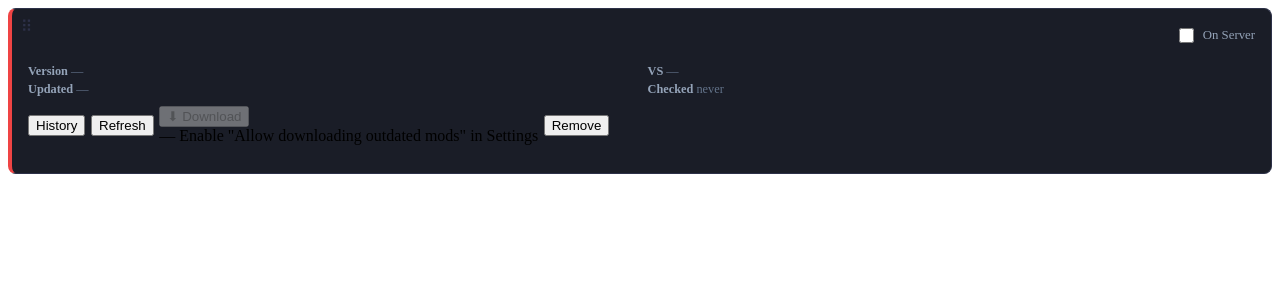
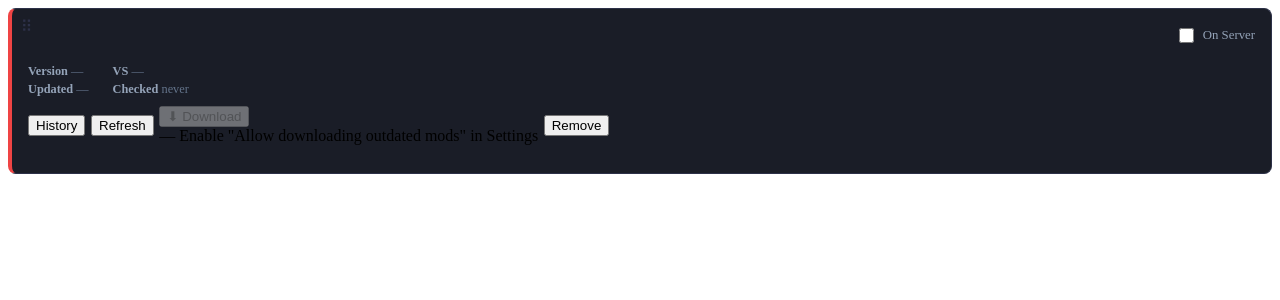
Before and after one commit to LoneAngelFayt/vs-modwatch, a FastAPI app: template app/templates/mod_card.html in a window 1280 px wide. Shown: the top 300 px of the page. Run offline with FastAPI, Linux system fonts and the light colour scheme; the template is opened without the code that fills it, so the values that code supplies are empty.

Commit message:
fix: cap card width at 420px, fix meta grid on wide screens

```diff
--- a/app/templates/dashboard.html
+++ b/app/templates/dashboard.html
@@ -36,7 +36,7 @@
 {% if view == 'list' %}
   {% include "list_view.html" %}
 {% else %}
-  <div id="mod-grid" style="display:grid;gap:1rem;grid-template-columns:repeat(auto-fill,minmax(340px,1fr));">
+  <div id="mod-grid" style="display:grid;gap:1rem;grid-template-columns:repeat(auto-fill,minmax(340px,420px));">
     {% include "mod_cards_partial.html" %}
   </div>
 {% endif %}
--- a/app/templates/mod_card.html
+++ b/app/templates/mod_card.html
@@ -26,7 +26,7 @@
     {% elif state == 'stale' %}<span class="badge badge-stale">✕ Outdated{% if compat.note %}: {{ compat.note }}{% endif %}</span>
     {% endif %}
   </div>
-  <div style="font-size:.77rem;color:#64748b;display:grid;grid-template-columns:1fr 1fr;gap:.2rem .75rem;">
+  <div style="font-size:.77rem;color:#64748b;display:grid;grid-template-columns:max-content max-content;gap:.2rem 1.5rem;">
     <span><strong style="color:#94a3b8;">Version</strong> {{ mod.current_version or "—" }}</span>
     <span><strong style="color:#94a3b8;">VS</strong> {{ mod.vs_version or "—" }}</span>
     <span><strong style="color:#94a3b8;">Updated</strong> {{ mod.last_updated.strftime("%Y-%m-%d") if mod.last_updated else "—" }}</span>
```
